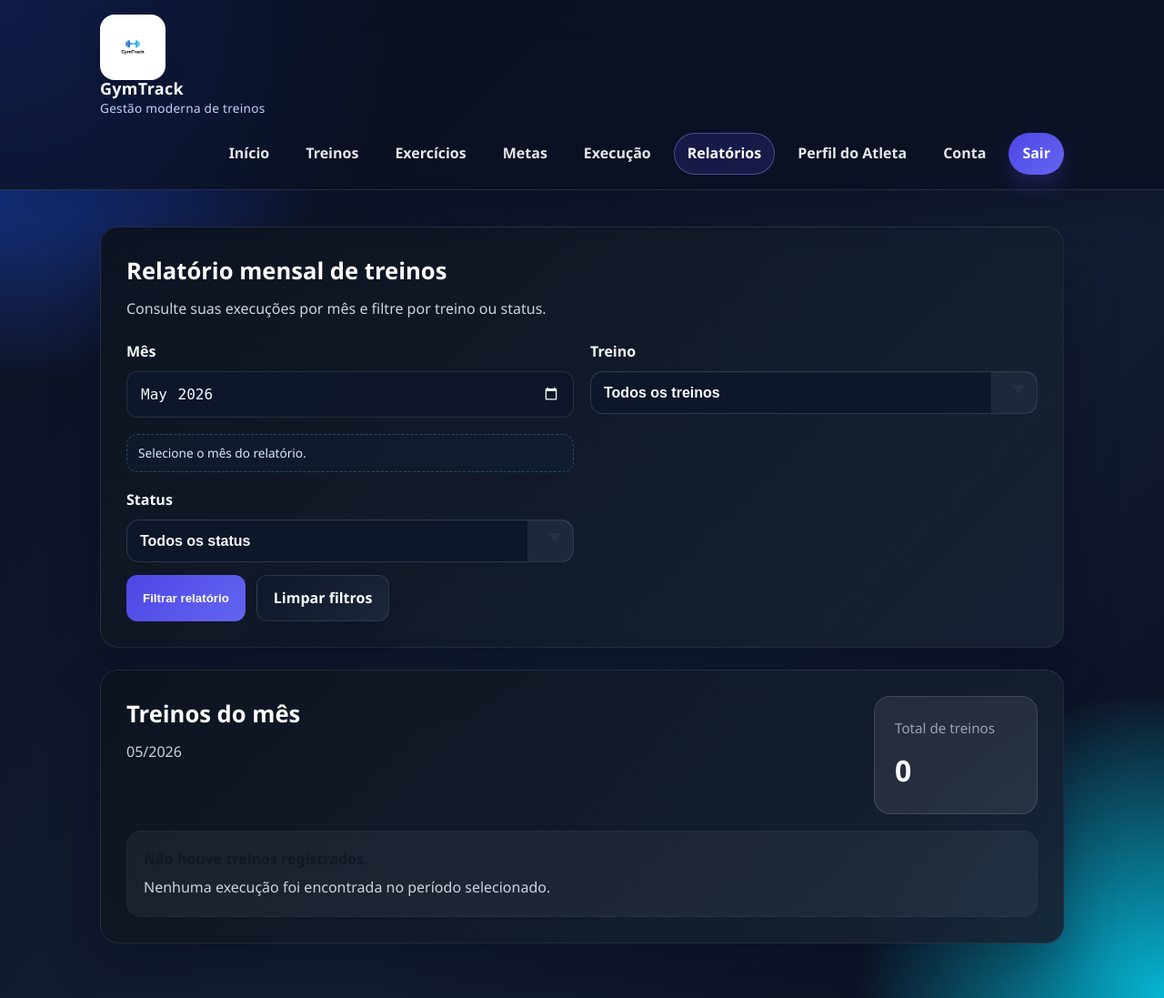
After one commit to marcelof0nseca/GymTrack, a Django app: page /relatorios/treinos/ in a window 1280 px wide. The commit adds this page. Shown: the whole page at 91% size. Run offline with Django 5.2, Linux system fonts and the light colour scheme; a user stored in the database is signed in; tables that the repository leaves empty hold one stand-in row (values such as "Sample post").

Commit message:
feat: adiciona relatorio mensal de treinos

```diff
--- a/core/forms.py
+++ b/core/forms.py
@@ -1,3 +1,5 @@
+from datetime import date
+
 from django import forms
 from django.contrib.auth.forms import UserCreationForm
 from django.contrib.auth.models import User
@@ -315,3 +317,51 @@ class ExecucaoTreinoForm(forms.ModelForm):
                 'Esse treino ainda não possui exercícios cadastrados. Adicione pelo menos um exercício antes de iniciar.'
             )
         return treino
+
+
+class RelatorioMensalTreinosForm(forms.Form):
+    mes = forms.CharField(
+        label='Mês',
+        widget=forms.TextInput(attrs={'type': 'month'}),
+    )
+    treino = forms.ModelChoiceField(
+        label='Treino',
+        queryset=Treino.objects.none(),
+        required=False,
+        empty_label='Todos os treinos',
+    )
+    status = forms.ChoiceField(
+        label='Status',
+        required=False,
+        choices=[
+            ('', 'Todos os status'),
+            *ExecucaoTreino.STATUS_CHOICES,
+        ],
+    )
+
+    def __init__(self, *args, usuario=None, **kwargs):
+        super().__init__(*args, **kwargs)
+
+        if not self.is_bound:
+            hoje = timezone.localdate()
+            self.fields['mes'].initial = hoje.strftime('%Y-%m')
+
+        self.fields['mes'].widget.attrs.update({
+            'aria-describedby': 'mes-relatorio-hint',
+        })
+
+        treino_field = self.fields['treino']
+        treino_field.queryset = Treino.objects.filter(usuario=usuario).order_by('nome') if usuario else Treino.objects.none()
+        _append_widget_class(treino_field.widget, 'form-select-input')
+
+        status_field = self.fields['status']
+        _append_widget_class(status_field.widget, 'form-select-input')
+
+    def clean_mes(self):
+        mes = self.cleaned_data['mes']
+
+        try:
+            ano, numero_mes = [int(parte) for parte in mes.split('-', 1)]
+            return date(ano, numero_mes, 1)
+        except (TypeError, ValueError):
+            raise forms.ValidationError('Informe um mês válido.')
--- a/core/templates/core/base.html
+++ b/core/templates/core/base.html
@@ -57,6 +57,9 @@
                             </a>
                             <a href="{% url 'execucao' %}" class="nav-link{% if current_view == 'execucao' or current_view == 'execucao_detalhe' %} is-active{% endif %}" data-nav-link data-cy="nav-execucao">
                                 Execu&ccedil;&atilde;o
+                            </a>
+                            <a href="{% url 'relatorio_mensal_treinos' %}" class="nav-link{% if current_view == 'relatorio_mensal_treinos' %} is-active{% endif %}" data-nav-link data-cy="nav-relatorio-treinos">
+                                Relat&oacute;rios
                             </a>
                             <a href="{% url 'atleta' %}" class="nav-link{% if current_view == 'atleta' %} is-active{% endif %}" data-nav-link data-cy="nav-atleta">
                                 Perfil do Atleta
--- /dev/null
+++ b/core/templates/core/relatorio_mensal_treinos.html
@@ -0,0 +1,92 @@
+{% extends 'core/base.html' %}
+
+{% block content %}
+<section class="page-grid feature-page">
+    <div class="content-card">
+        <h2 class="section-title">Relatório mensal de treinos</h2>
+        <p class="section-subtitle">
+            Consulte suas execuções por mês e filtre por treino ou status.
+        </p>
+
+        <form method="get">
+            <div class="form-grid">
+                <div class="form-group">
+                    <label for="{{ form.mes.id_for_label }}">Mês</label>
+                    {{ form.mes }}
+                    <small id="mes-relatorio-hint" class="form-hint form-hint-select">
+                        Selecione o mês do relatório.
+                    </small>
+                </div>
+
+                <div class="form-group">
+                    <label for="{{ form.treino.id_for_label }}">Treino</label>
+                    {{ form.treino }}
+                </div>
+
+                <div class="form-group">
+                    <label for="{{ form.status.id_for_label }}">Status</label>
+                    {{ form.status }}
+                </div>
+            </div>
+
+            {% include 'core/includes/form_errors.html' with form=form %}
+
+            <div class="form-actions">
+                <button type="submit" class="btn btn-primary" data-cy="filter-monthly-report">
+                    Filtrar relatório
+                </button>
+                <a href="{% url 'relatorio_mensal_treinos' %}" class="btn btn-secondary">
+                    Limpar filtros
+                </a>
+            </div>
+        </form>
+    </div>
+
+    <div class="list-card">
+        <div class="report-summary">
+            <div>
+                <h3 class="section-title">Treinos do mês</h3>
+                <p class="section-subtitle">{{ mes_inicio|date:"m/Y" }}</p>
+            </div>
+
+            <div class="mini-stat report-total">
+                <span>Total de treinos</span>
+                <strong>{{ total_treinos }}</strong>
+            </div>
+        </div>
+
+        {% if mes_anterior_cadastro %}
+            <div class="empty-state" data-cy="report-before-registration">
+                <strong>Não há dados disponíveis.</strong>
+                O mês selecionado é anterior ao cadastro da sua conta.
+            </div>
+        {% elif sem_treinos_no_mes %}
+            <div class="empty-state" data-cy="report-empty-month">
+                <strong>Não houve treinos registrados.</strong>
+                Nenhuma execução foi encontrada no período selecionado.
+            </div>
+        {% elif execucoes %}
+            <ul class="items-list" data-cy="monthly-report-list">
+                {% for execucao in execucoes %}
+                    <li class="item execution-item">
+                        <div>
+                            <strong>{{ execucao.treino.nome }}</strong>
+                            <span>
+                                {{ execucao.data_execucao|date:"d/m/Y H:i" }} •
+                                {{ execucao.total_exercicios }} exercício{{ execucao.total_exercicios|pluralize }}
+                            </span>
+                            <span class="status-badge {% if execucao.status == 'concluido' %}status-done{% else %}status-pending{% endif %}">
+                                {{ execucao.get_status_display }}
+                            </span>
+                        </div>
+
+                        <a href="{% url 'execucao_detalhe' execucao.id %}" class="btn btn-secondary btn-sm btn-execucao">
+                            Ver execução
+                        </a>
+                    </li>
+                {% endfor %}
+            </ul>
+        {% endif %}
+    </div>
+</section>
+{% endblock %}
--- a/core/urls.py
+++ b/core/urls.py
@@ -21,6 +21,7 @@ urlpatterns = [
     path('exercicios/excluir/<int:exercicio_id>/', views.excluir_exercicio, name='excluir_exercicio'),
 
     path('execucao/', views.execucao_view, name='execucao'),
+    path('relatorios/treinos/', views.relatorio_mensal_treinos_view, name='relatorio_mensal_treinos'),
     path('execucao/<int:execucao_id>/', views.execucao_detalhe_view, name='execucao_detalhe'),
     path('execucao/<int:execucao_id>/confirmar/', views.confirmar_treino_view, name='confirmar_treino'),
     path('execucao/item/<int:item_id>/concluir/', views.concluir_exercicio_view, name='concluir_exercicio'),
--- a/core/views.py
+++ b/core/views.py
@@ -7,7 +7,7 @@ from django.utils import timezone
 from django.db import DatabaseError, transaction
 from django.db.models.functions import Lower, Trim
 from django.db.models import Case, When, Value, IntegerField
-from datetime import timedelta
+from datetime import datetime, time, timedelta
 from django.urls import reverse
 import logging
 
@@ -18,6 +18,7 @@ from .forms import (
     ExecucaoTreinoForm,
     MedicaoAtletaForm,
     MetaForm,
+    RelatorioMensalTreinosForm,
     RegisterForm,
     TreinoForm,
 )
@@ -30,6 +31,13 @@ def _concluir_execucao(execucao):
     if execucao.status != 'concluido':
         execucao.status = 'concluido'
         execucao.save(update_fields=['status'])
+
+
+def _proximo_mes(data):
+    if data.month == 12:
+        return data.replace(year=data.year + 1, month=1)
+
+    return data.replace(month=data.month + 1)
 
 
 ATLETA_METRICAS = [
@@ -556,6 +564,60 @@ def execucao_view(request):
 
 
 @login_required
+def relatorio_mensal_treinos_view(request):
+    hoje = timezone.localdate()
+    mes_inicio = hoje.replace(day=1)
+    dados_filtro = request.GET.copy()
+
+    if not dados_filtro:
+        dados_filtro = {'mes': mes_inicio.strftime('%Y-%m')}
+
+    form = RelatorioMensalTreinosForm(dados_filtro, usuario=request.user)
+    execucoes = ExecucaoTreino.objects.none()
+    total_treinos = 0
+    mes_anterior_cadastro = False
+
+    if form.is_valid():
+        mes_inicio = form.cleaned_data['mes']
+        cadastro = timezone.localtime(request.user.date_joined).date().replace(day=1)
+        mes_anterior_cadastro = mes_inicio < cadastro
+
+        if not mes_anterior_cadastro:
+            fuso_horario = timezone.get_current_timezone()
+            inicio_periodo = timezone.make_aware(datetime.combine(mes_inicio, time.min), fuso_horario)
+            fim_periodo = timezone.make_aware(datetime.combine(_proximo_mes(mes_inicio), time.min), fuso_horario)
+
+            execucoes = ExecucaoTreino.objects.select_related('treino').prefetch_related(
+                'itens__exercicio__exercicio_base'
+            ).filter(
+                treino__usuario=request.user,
+                data_execucao__gte=inicio_periodo,
+                data_execucao__lt=fim_periodo,
+            ).order_by('-data_execucao', '-id')
+
+            treino = form.cleaned_data.get('treino')
+            status = form.cleaned_data.get('status')
+
+            if treino:
+                execucoes = execucoes.filter(treino=treino)
+
+            if status:
+                execucoes = execucoes.filter(status=status)
+
+            total_treinos = execucoes.count()
+
+    return render(request, 'core/relatorio_mensal_treinos.html', {
+        'form': form,
+        'execucoes': execucoes,
+        'total_treinos': total_treinos,
+        'mes_inicio': mes_inicio,
+        'mes_input_value': mes_inicio.strftime('%Y-%m'),
+        'mes_anterior_cadastro': mes_anterior_cadastro,
+        'sem_treinos_no_mes': form.is_valid() and not mes_anterior_cadastro and total_treinos == 0,
+    })
+
+
+@login_required
 def execucao_detalhe_view(request, execucao_id):
     execucao = get_object_or_404(
         ExecucaoTreino.objects.select_related('treino').prefetch_related('itens__exercicio__exercicio_base'),
--- a/static/css/style.css
+++ b/static/css/style.css
@@ -2309,6 +2309,14 @@ img {
 }
 
 @media (max-width: 600px) {
+    .report-summary {
+        flex-direction: column;
+    }
+
+    .report-total {
+        width: 100%;
+    }
+
     .exercise-preview-row {
         flex-direction: column;
         align-items: flex-start;
@@ -2521,6 +2529,19 @@ img {
     align-items: center;
 }
 
+.report-summary {
+    display: flex;
+    align-items: flex-start;
+    justify-content: space-between;
+    gap: 18px;
+    margin-bottom: 18px;
+}
+
+.report-total {
+    min-width: 180px;
+    margin: 0;
+}
+
 .execution-complete {
     border-color: #bbf7d0;
     background: #f0fdf4;
```
